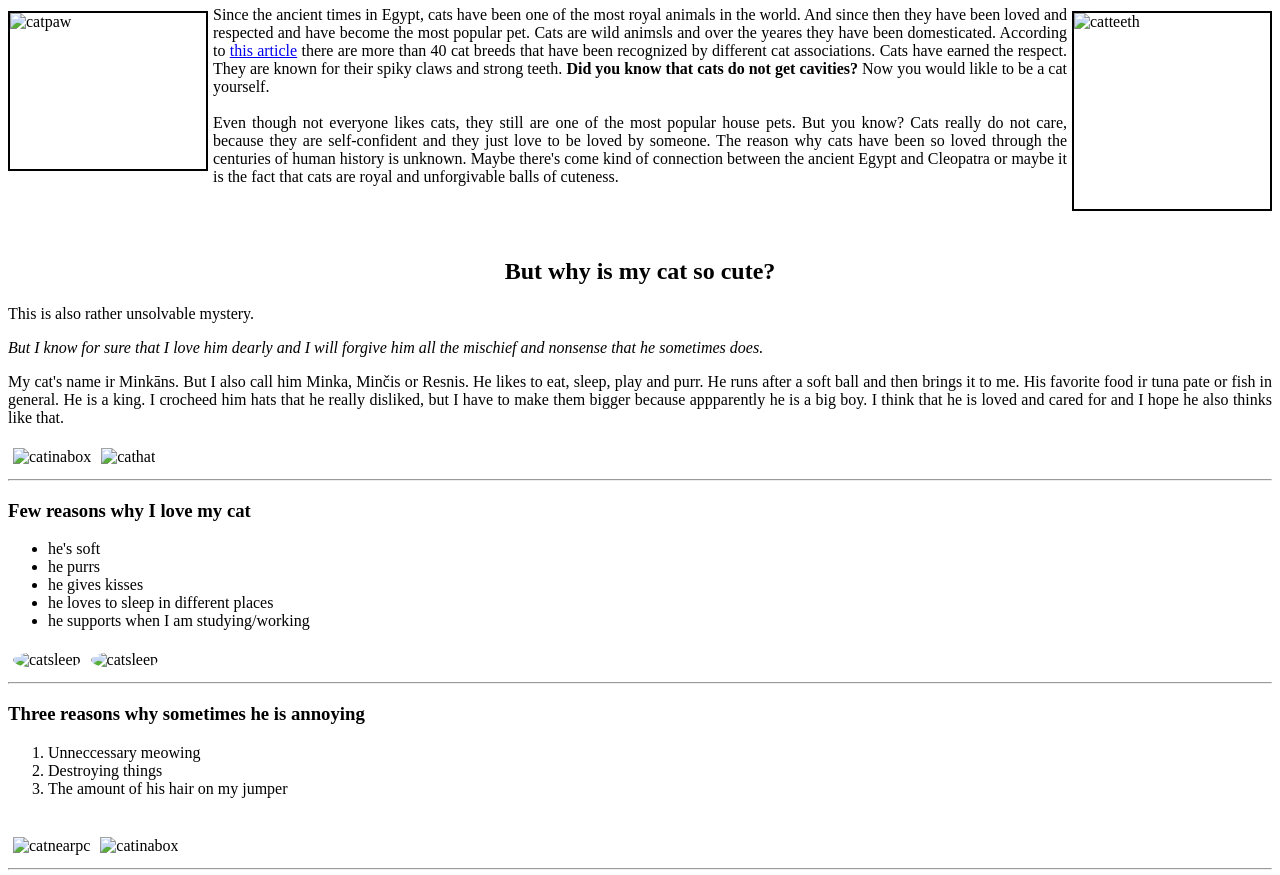
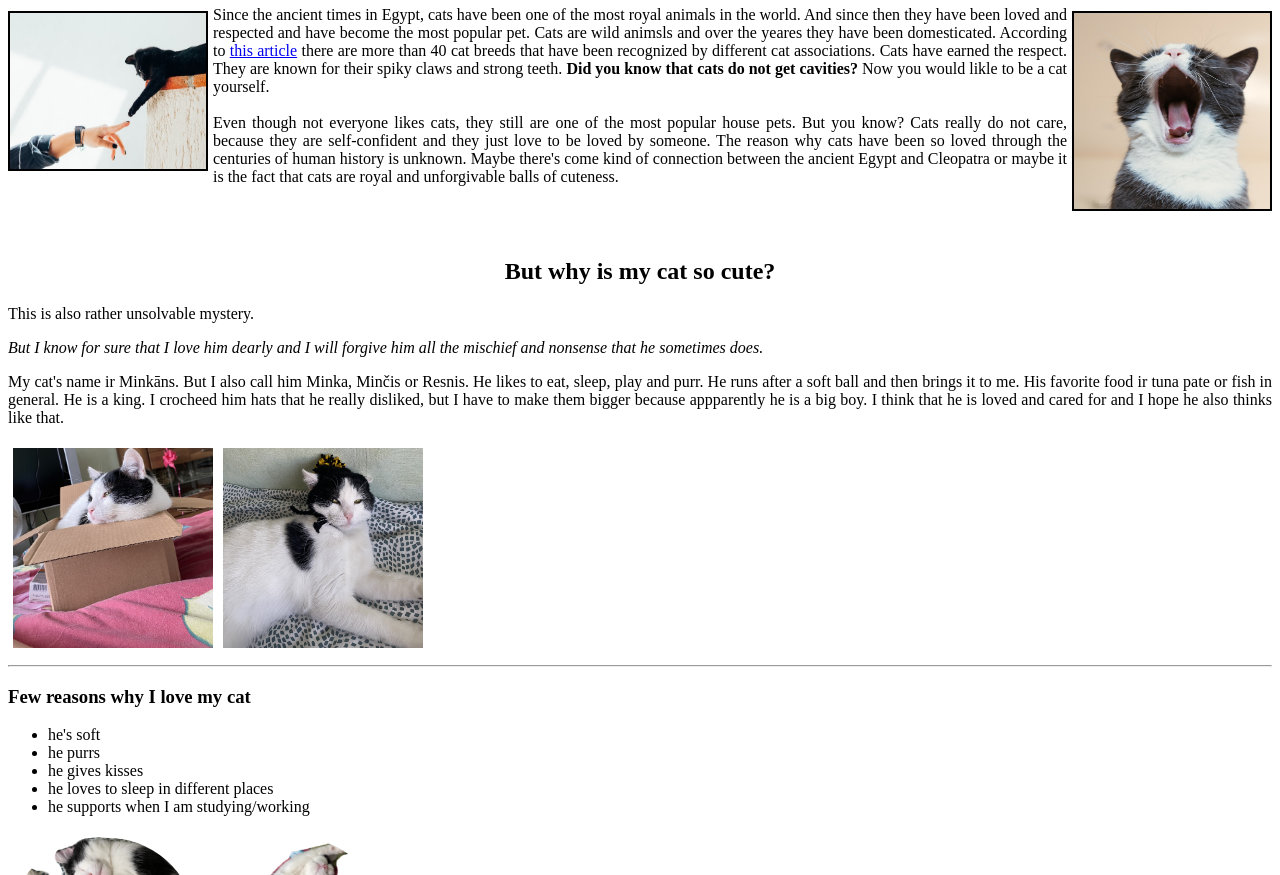
Before and after one commit to zanerrrr/DIP221_Fall22, a plain HTML site: page index.html in a window 1280 px wide. Shown: the part 461-1336 px from the top of the page. Drawn offline with Linux system fonts and the light colour scheme; the site is published under a folder, as on GitHub Pages, so addresses that start at the root find nothing.

Commit message:
finaally i cracked

```diff
--- a/index.html
+++ b/index.html
@@ -21,8 +21,8 @@
     </header>
     <hr/>
         <a id="top"><h1>Why are cats so adorable and lovable?</h1></a>
-        <img src="/img/cat-unsplash.JPEG" class="catpaw" alt="catpaw" width="100%;">
-        <img src="/img/teeth-unsplash.jpg" class="catteeth" alt="catteeth" width="100%">
+        <img src="img/cat-unsplash.JPEG" class="catpaw" alt="catpaw" width="100%;">
+        <img src="img/teeth-unsplash.jpg" class="catteeth" alt="catteeth" width="100%">
         <p>Since the ancient times in Egypt, cats have been one of the most royal animals in the world.
             And since then they have been loved and respected and have become the most popular pet. Cats are wild animsls and over the yeares they have been domesticated.
             According to <a href="https://excitedcats.com/how-many-cat-breeds-are-there/" target="_blank">this article</a> there are more than 40 cat breeds that have been recognized by different cat associations.
@@ -39,10 +39,10 @@
           He is a king. I crocheed him hats that he really disliked, but I have to make them bigger because appparently he is a big boy. I think that he is loved and cared for and I hope he also thinks like that.</p>
         <div class="row">
           <div class="column">
-          <img src="/img/catbox.JPEG" class="image4" alt="catinabox" >
+          <img src="img/catbox.JPEG" class="image4" alt="catinabox" >
         </div>
         <div class="column">
-          <img src="/img/cathat.JPEG" class="image4" alt="cathat" >
+          <img src="img/cathat.JPEG" class="image4" alt="cathat" >
         </div>
         </div>
         <hr />
@@ -56,10 +56,10 @@
         </ul>
       <div class="row">
         <div class="column">
-          <img src="/img/leftsleep.jpg" class="image" alt="catsleep">
+          <img src="img/leftsleep.jpg" class="image" alt="catsleep">
         </div>
         <div class="column">
-          <img src="/img/rightsleep.jpg" class="image" alt="catsleep">
+          <img src="img/rightsleep.jpg" class="image" alt="catsleep">
         </div>
       </div>
         <hr/>
@@ -72,10 +72,10 @@
       <br>
       <div class="row">
         <div class="column">
-          <img src="/img/pccat.JPEG" class="image2" alt="catnearpc">
+          <img src="img/pccat.JPEG" class="image2" alt="catnearpc">
         </div>
         <div class="column">
-          <img src="/img/boxcat.JPEG" class="image3" alt="catinabox">
+          <img src="img/boxcat.JPEG" class="image3" alt="catinabox">
         </div>
       </div>
 
```
